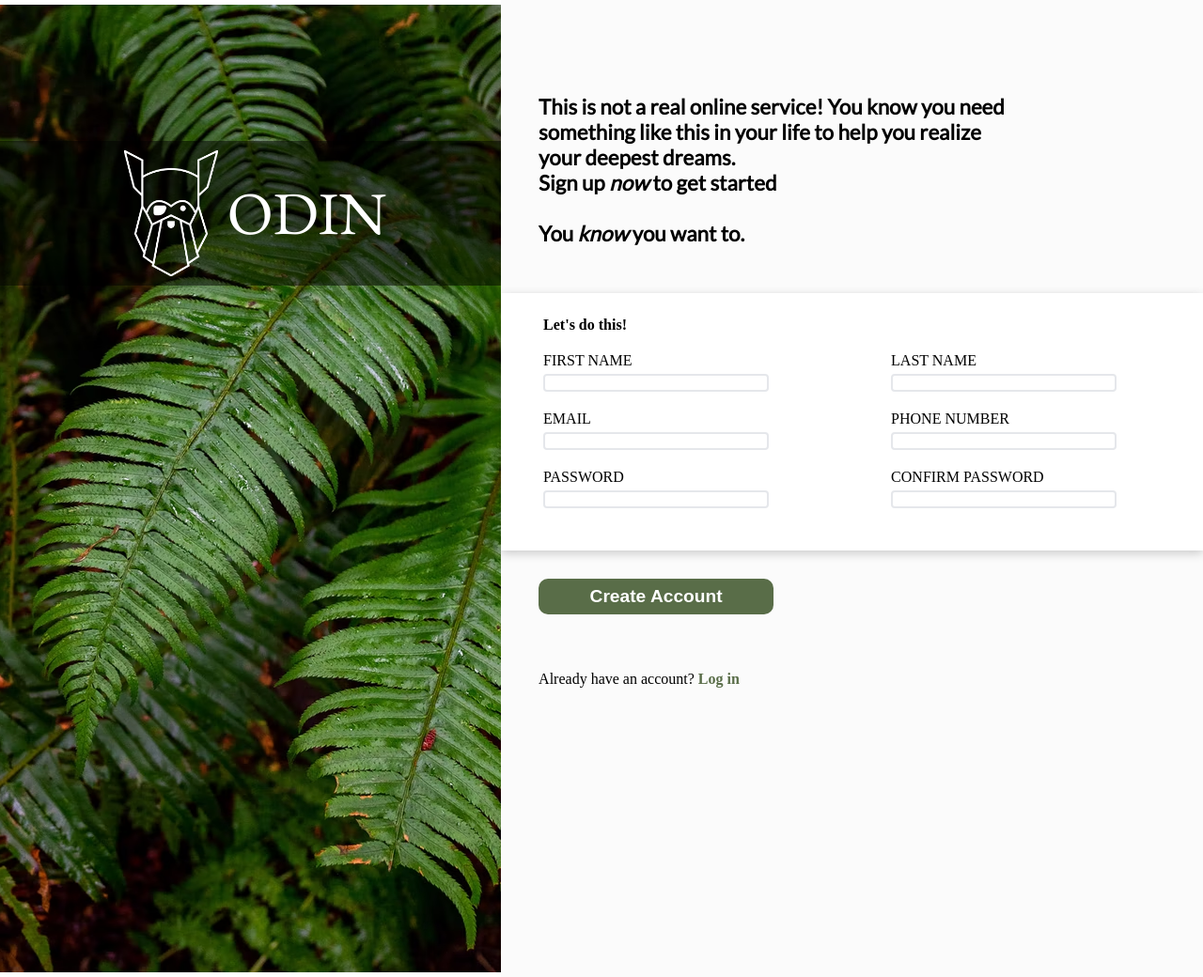
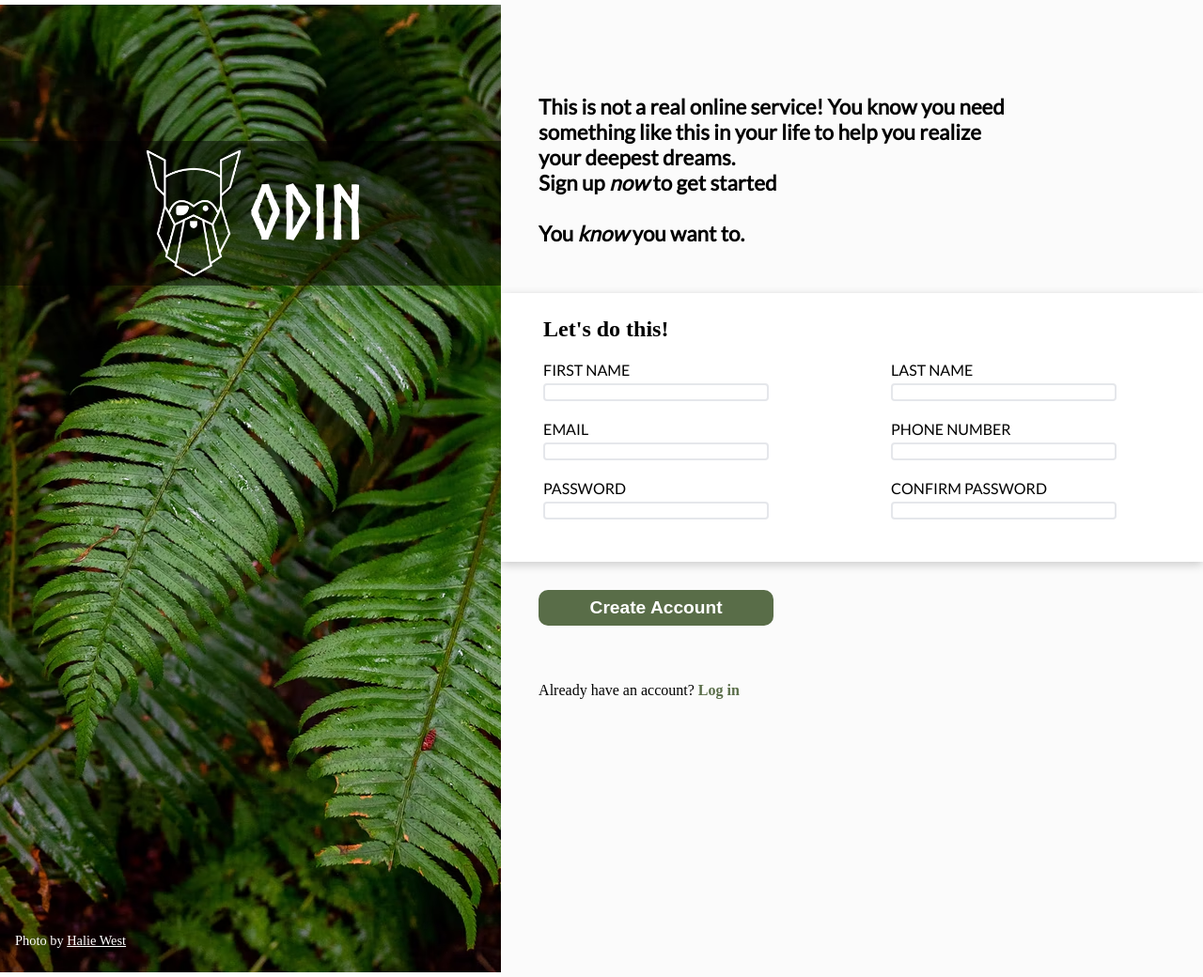
Before and after one commit to jamesrhurtado/sign-up-form, a plain HTML site: page index.html in a window 1280 px wide. Shown: the whole page at 94% size. Drawn offline with nearby package versions, Linux system fonts and the light colour scheme.

Commit message:
added attribution

```diff
--- a/index.html
+++ b/index.html
@@ -15,6 +15,9 @@
                 <img src="images/odin.png" alt="odin logo">
                 <p>ODIN</p>
             </div>
+            <div class="attribution">
+                <p>Photo by <a href="https://unsplash.com/@haliewestphoto">Halie West</a></p>
+            </div>
         </div>
         <div class="sign-up-side">
             <div class="text">
@@ -31,7 +34,7 @@
             </div>
             <form action="">
                 <div class= "main-form">
-                    <h4>Let's do this!</h4>
+                    <h2>Let's do this!</h2>
                     <div class="form-group">
                         <div class="input-box">
                             <label for="first-name">FIRST NAME</label>
@@ -63,7 +66,6 @@
                         </div>
                     </div>
                 </div>
-
             <button type="submit">Create Account</button>
             </form>
             <div class = "submit-section">
--- a/styles.css
+++ b/styles.css
@@ -4,6 +4,12 @@
     --button-bg: #596D48;
     --main-bg:rgb(251, 251, 251);
 }
+
+
+@font-face {
+    font-family: "Norse Bold";
+    src: url("assets/Norse-Bold.otf");
+  }
 
 *{
     margin: 0;
@@ -31,6 +37,10 @@ input{
     width: 15rem;
     border: 2px solid #e5e7eb;
     border-radius: 4px;
+}
+
+label{
+    font-family: 'Lato', sans-serif;
 }
 
 input:focus{
@@ -71,8 +81,8 @@ input:focus{
     top: 35px;
     text-align: center;
     color: #fff;
-    font-family: 'EB Garamond', serif;
-    font-size: 4rem;
+    font-family: "Norse Bold";
+    font-size: 5rem;
     float: right;
 }
 
@@ -81,6 +91,17 @@ input:focus{
     height: auto;
 }
 
+.attribution{
+    position: absolute;
+    bottom: -210px;
+    font-size: 0.9rem;
+    color: #fff;
+    margin-left: 1rem;
+}
+.attribution a{
+    color: #fff;
+    text-decoration: underline;
+}
 /* RIGHT SIDE*/
 .sign-up-side{
     display: flex;
@@ -118,7 +139,7 @@ form .input-box{
     flex-direction: column;
 }
 
-form h4{
+form h2{
     margin-bottom:15px;
 }
 
@@ -186,4 +207,8 @@ button:hover{
         top: 0px;
         font-size: 2.5rem;
     }
+
+    .attribution {
+        display: none;
+    }
  }
```
Also changed, not shown: assets/Norse-Bold.otf (added).
